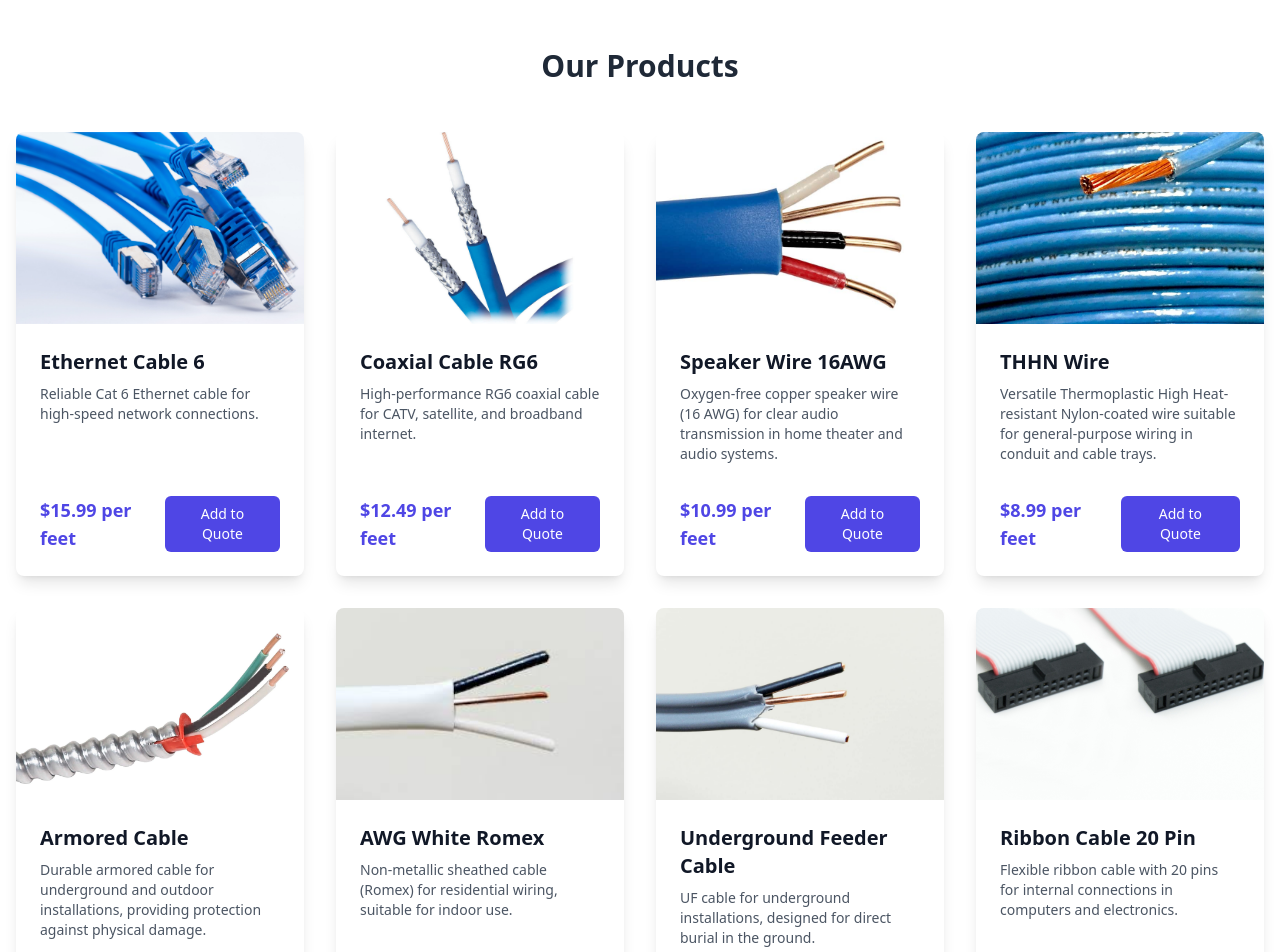
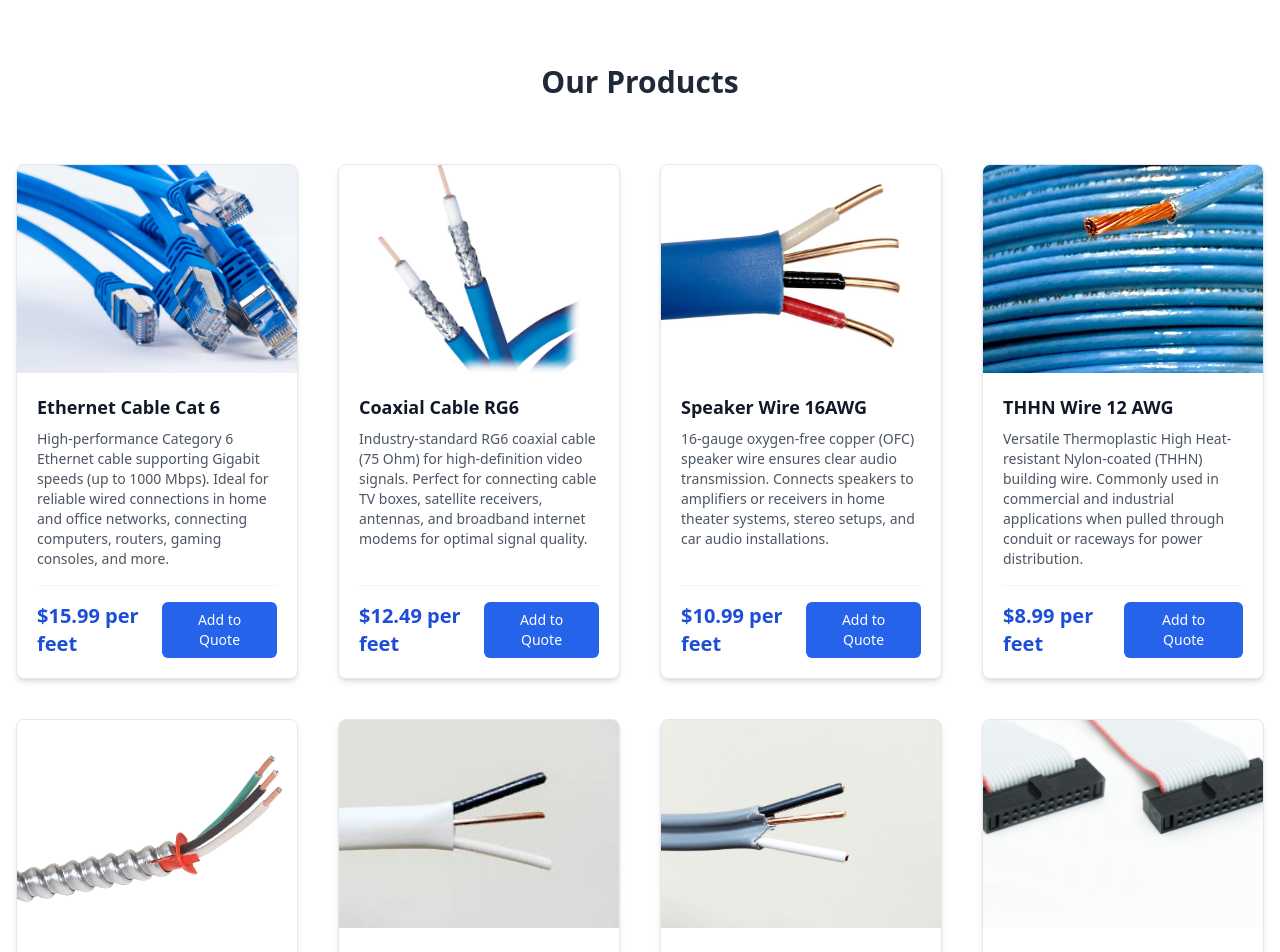
Before and after one commit to carloc3005/349-website, a React (Vite) app: page /products in a window 1280 px wide. Shown: the part 360-1312 px from the top of the page. Built offline with nearby package versions, Linux system fonts and the light colour scheme.

Commit message:
added product description

```diff
--- a/src/frontend/pages/products.jsx
+++ b/src/frontend/pages/products.jsx
@@ -14,71 +14,71 @@ import product10 from '../../assets/product10.png';
 const productsData = [
   {
     id: 1,
-    name: 'Ethernet Cable 6',
-    description: 'Reliable Cat 6 Ethernet cable for high-speed network connections.',
+    name: 'Ethernet Cable Cat 6',
+    description: 'High-performance Category 6 Ethernet cable supporting Gigabit speeds (up to 1000 Mbps). Ideal for reliable wired connections in home and office networks, connecting computers, routers, gaming consoles, and more.', // More detail
     image: product1,
     price: '$15.99 per feet',
   },
   {
     id: 2,
     name: 'Coaxial Cable RG6',
-    description: 'High-performance RG6 coaxial cable for CATV, satellite, and broadband internet.',
+    description: 'Industry-standard RG6 coaxial cable (75 Ohm) for high-definition video signals. Perfect for connecting cable TV boxes, satellite receivers, antennas, and broadband internet modems for optimal signal quality.', // More detail
     image: product2,
     price: '$12.49 per feet',
   },
   {
     id: 3,
     name: 'Speaker Wire 16AWG',
-    description: 'Oxygen-free copper speaker wire (16 AWG) for clear audio transmission in home theater and audio systems.', // Updated description
+    description: '16-gauge oxygen-free copper (OFC) speaker wire ensures clear audio transmission. Connects speakers to amplifiers or receivers in home theater systems, stereo setups, and car audio installations.', // More detail
     image: product3,
     price: '$10.99 per feet',
   },
   {
     id: 4,
-    name: 'THHN Wire',
-    description: 'Versatile Thermoplastic High Heat-resistant Nylon-coated wire suitable for general-purpose wiring in conduit and cable trays.', // Updated description
+    name: 'THHN Wire 12 AWG',
+    description: 'Versatile Thermoplastic High Heat-resistant Nylon-coated (THHN) building wire. Commonly used in commercial and industrial applications when pulled through conduit or raceways for power distribution.', // More detail
     image: product4,
     price: '$8.99 per feet',
   },
   {
     id: 5,
-    name: 'Armored Cable',
-    description: 'Durable armored cable for underground and outdoor installations, providing protection against physical damage.', // Updated description
+    name: 'Armored Cable (MC Cable)',
+    description: 'Durable Metal-Clad (MC) armored cable provides excellent physical protection for electrical wiring in exposed or concealed locations, including commercial buildings, feeders, and branch circuits.', // More detail
     image: product5,
     price: '$25.99 per feet',
   },
   {
     id: 6,
-    name: 'AWG White Romex',
-    description: 'Non-metallic sheathed cable (Romex) for residential wiring, suitable for indoor use.', // Updated description
+    name: '14/2 NM-B White Romex',
+    description: 'Non-metallic sheathed cable (NM-B or Romex) with two 14-gauge conductors plus ground. Standard for residential interior wiring of outlets, switches, and light fixtures within walls and ceilings.', // More detail
     image: product6,
     price: '$0.99 per feet',
   },
   {
     id: 7,
-    name: 'Underground Feeder Cable',
-    description: 'UF cable for underground installations, designed for direct burial in the ground.', // Updated description
+    name: 'Underground Feeder Cable (UF-B)',
+    description: 'UF-B cable is designed for direct burial in the ground without conduit. Ideal for supplying power to outdoor circuits, landscape lighting, detached garages, sheds, and wells. Resistant to moisture and sunlight.', // More detail
     image: product7,
     price: '$0.99 per feet',
   },
   {
     id: 8,
-    name: 'Ribbon Cable 20 Pin',
-    description: 'Flexible ribbon cable with 20 pins for internal connections in computers and electronics.', // Updated description
+    name: 'Ribbon Cable 20 Conductor',
+    description: 'Flat ribbon cable with 20 parallel conductors. Used for internal connections within computers and electronic devices, such as connecting drives or facilitating board-to-board communication.', // More detail
     image: product8,
     price: '$0.99 per feet',
   },
   {
     id: 9,
-    name: 'Thermostat Wire',
-    description: 'Low-voltage thermostat wire for HVAC systems, providing reliable connections between thermostats and control systems.', // Updated description
+    name: 'Thermostat Wire 18/5',
+    description: 'Low-voltage thermostat wire (18-gauge, 5 conductors) for connecting thermostats to HVAC systems (heating, ventilation, air conditioning). Provides reliable control signals for furnaces and air conditioners.', // More detail
     image: product9,
     price: '$0.99 per feet',
   },
   {
     id: 10,
-    name: 'Landscape Lighting Wire',
-    description: 'Low-voltage wire for landscape lighting systems, designed for outdoor use.', // Updated description
+    name: 'Landscape Lighting Wire 12/2',
+    description: 'Low-voltage (typically 12V) direct burial landscape lighting wire (12-gauge, 2 conductors). Designed for outdoor use to power path lights, spotlights, and other garden fixtures. UV resistant.', // More detail
     image: product10,
     price: '$0.99 per feet',
   }
@@ -87,40 +87,43 @@ const productsData = [
 const Products = () => {
   return (
     <div> {/* Main container */}
-      {/* Banner Section - Increased vertical padding */}
+      {/* Banner Section - Keep as is */}
       <div
-        className="bg-cover bg-left text-white py-32 px-4 text-center mb-12 relative" // Changed py-24 to py-32
+        className="bg-cover bg-left text-white py-32 px-4 text-center mb-12 relative"
         style={{ backgroundImage: `url(${banner1})` }}
       >
         {/* Overlay for better text readability */}
         <div className="absolute inset-0 bg-black opacity-50"></div>
         {/* Content container to position text above overlay */}
+        {/* You might want to add title/text here if it wasn't present */}
+        <div className="relative z-10">
+          {/* Example Title: <h1 className="text-4xl font-bold">Our Product Range</h1> */}
+        </div>
       </div>
 
-      {/* Products Grid Section */}
-      <div className="container mx-auto px-4 py-12"> {/* Added mx-auto for centering */}
-        <h2 className="text-3xl font-bold text-center text-gray-800 mb-12">Our Products</h2>
-        {/* Grid Layout */}
-        <div className="grid grid-cols-1 sm:grid-cols-2 lg:grid-cols-3 xl:grid-cols-4 gap-8">
+      {/* Products Grid Section - Redesigned Layout */}
+      <div className="container mx-auto px-4 py-16"> {/* Increased vertical padding */}
+        <h2 className="text-3xl font-bold text-center text-gray-800 mb-16">Our Products</h2>
+        {/* Grid Layout - Adjusted gaps and columns */}
+        <div className="grid grid-cols-1 sm:grid-cols-2 lg:grid-cols-3 xl:grid-cols-4 gap-10">
           {productsData.map((product) => (
-            // Product Card - Removed hover effect
             <div
               key={product.id}
-              className="bg-white rounded-lg shadow-lg overflow-hidden flex flex-col transition duration-300" // Removed transform hover:scale-105
+              className="bg-white rounded-lg border border-gray-200 shadow-md hover:shadow-xl overflow-hidden flex flex-col transition-shadow duration-300" /* Added border, adjusted shadow */
             >
               <img
                 src={product.image}
                 alt={product.name}
-                className="w-full h-48 object-cover" // Adjusted image height
+                className="w-full h-52 object-cover"
               />
-              <div className="p-6 flex flex-col flex-grow"> {/* Added flex-grow */}
+              <div className="p-5 flex flex-col flex-grow">
                 <div>
-                  <h3 className="text-xl font-semibold text-gray-900 mb-2">{product.name}</h3>
-                  <p className="text-gray-600 text-sm mb-4 flex-grow">{product.description}</p> {/* Added flex-grow */}
+                  <h3 className="text-lg font-semibold text-gray-900 mb-2">{product.name}</h3>
+                  <p className="text-gray-600 text-sm mb-4 flex-grow">{product.description}</p>
                 </div>
-                <div className="flex justify-between items-center mt-auto pt-4"> {/* Added mt-auto and pt-4 */}
-                  <span className="text-lg font-bold text-indigo-600">{product.price}</span>
-                  <button className="bg-indigo-600 text-white px-4 py-2 rounded-md text-sm hover:bg-indigo-700 transition duration-300">
+                <div className="flex justify-between items-center mt-auto pt-4 border-t border-gray-100">
+                  <span className="text-xl font-bold text-blue-700">{product.price}</span>
+                  <button className="bg-blue-600 text-white px-5 py-2 rounded-md text-sm font-medium hover:bg-blue-700 transition duration-300"> {/* Adjusted padding, color, added font-medium */}
                     Add to Quote
                   </button>
                 </div>
```
